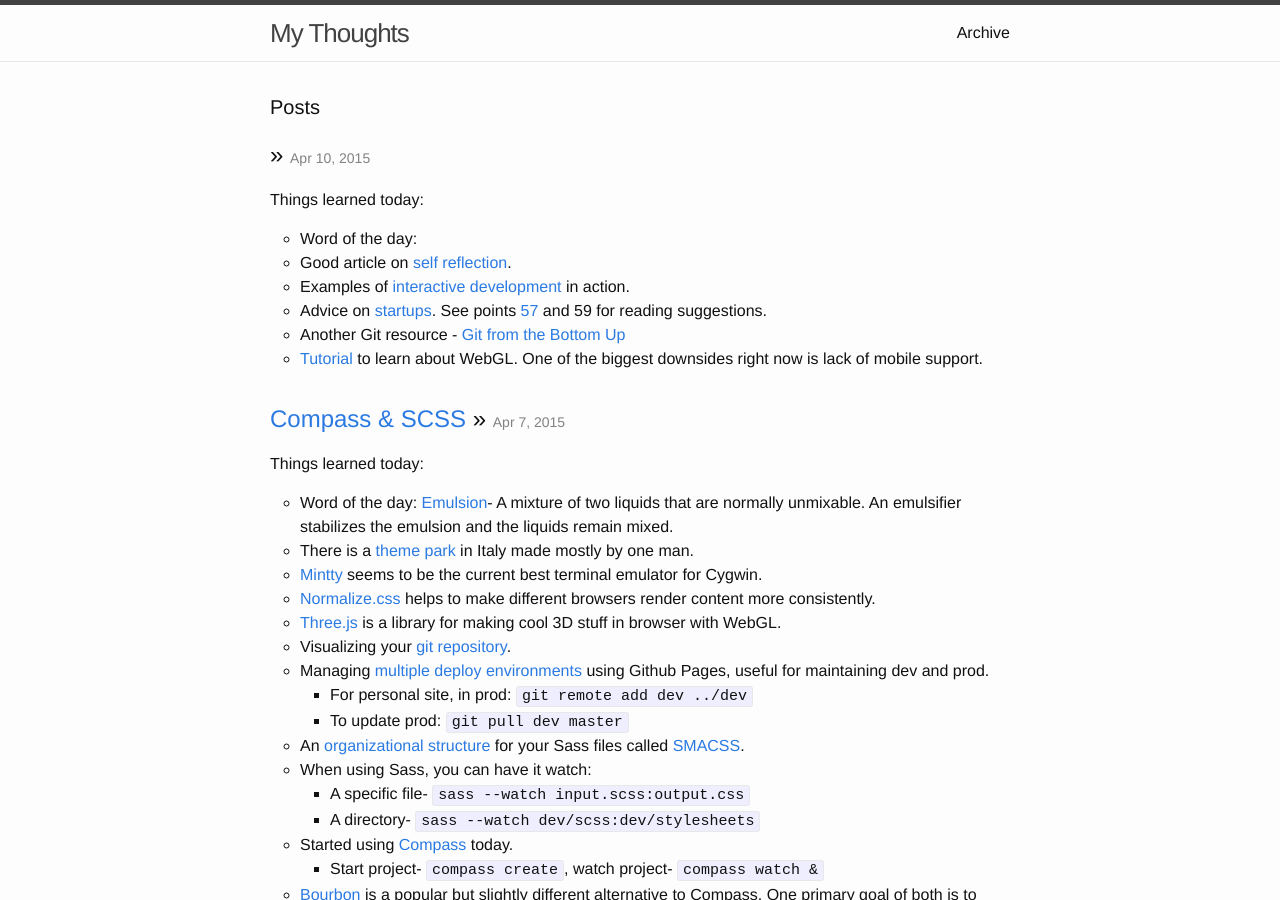
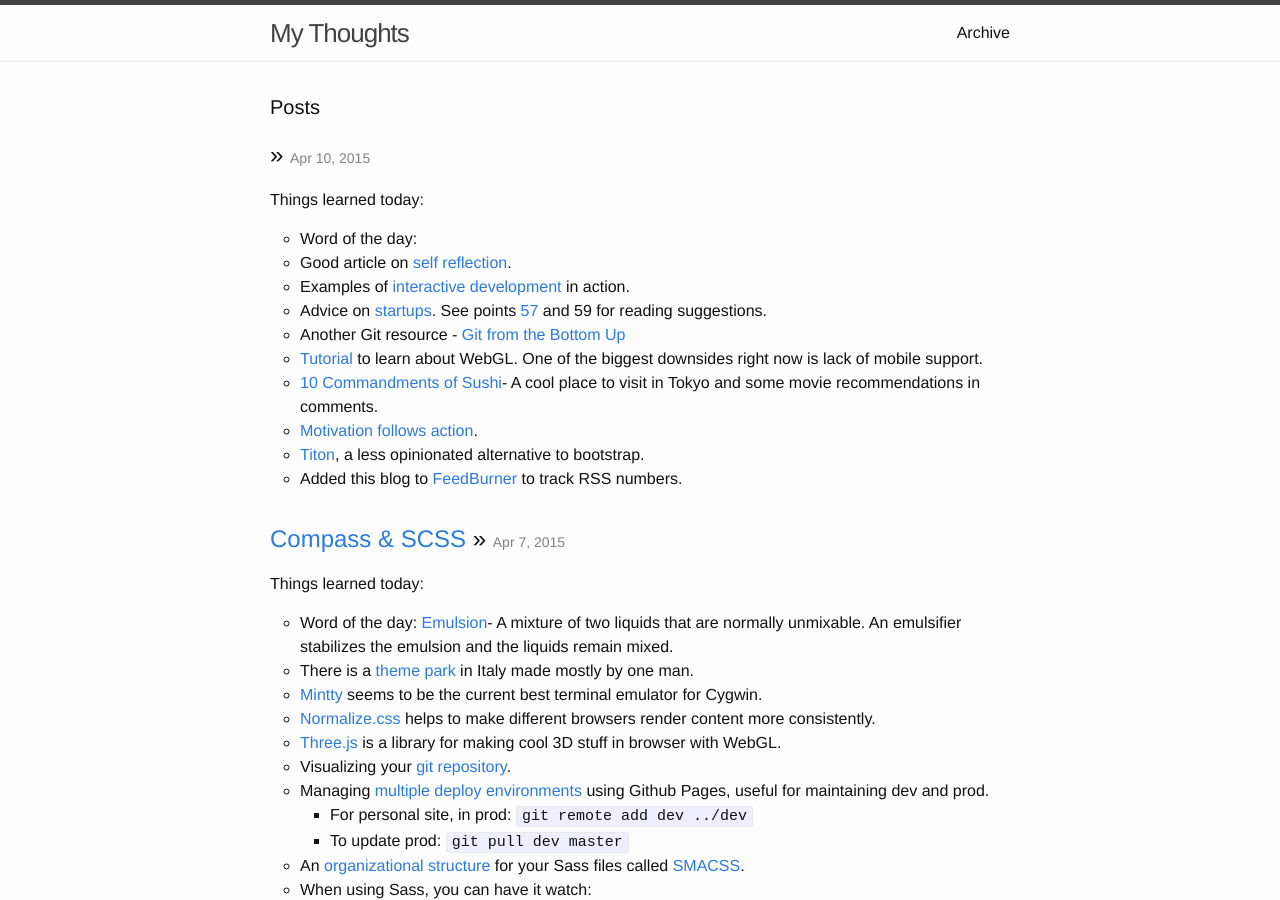
Before and after one commit to cardern/blog, a Jekyll site: the page built from index.html, in a window 1280 px wide and 900 px high. Built offline with Jekyll 4.4.1, drawn with Linux system fonts in a browser that asks for light colours; the list of posts is cut into pages by our own code.

Commit message:
Feedburner

```diff
--- a/_posts/2015-04-10-20.markdown
+++ b/_posts/2015-04-10-20.markdown
@@ -11,3 +11,7 @@
 * Advice on [startups](http://www.talkingquickly.co.uk/2015/04/what-id-tell-myself-about-startups). See points [57](http://www.paulgraham.com/articles.html) and 59 for reading suggestions.
 * Another Git resource - [Git from the Bottom Up](http://ftp.newartisans.com/pub/git.from.bottom.up.pdf)
 * [Tutorial](http://webglfundamentals.org/) to learn about WebGL. One of the biggest downsides right now is lack of mobile support.
+* [10 Commandments of Sushi](https://news.ycombinator.com/item?id=9322722&utm_term=comment)- A cool place to visit in Tokyo and some movie recommendations in comments.
+* [Motivation follows action](https://news.ycombinator.com/item?id=9334269&utm_term=comment).
+* [Titon](https://news.ycombinator.com/item?id=9322965&utm_term=comment), a less opinionated alternative to bootstrap.
+* Added this blog to [FeedBurner](http://feeds.feedburner.com/cardern) to track RSS numbers.
--- a/index.html
+++ b/index.html
@@ -34,7 +34,9 @@
       {% endif %}
     </div>
 
-    <div class="rss-subscribe">subscribe <a href="{{ "/feed.xml" | prepend: site.baseurl }}">via RSS</a></div>
-  </div>
+  <!-- <div class="rss-subscribe">subscribe <a href="{{ "/feed.xml" | prepend: site.baseurl }}">via RSS</a></div>-->
+    <div class="rss-subscribe">subscribe <a href="{{ "http://feeds.feedburner.com/cardern" }}">via RSS</a></div>
 
 </div>
+
+</div>
```
